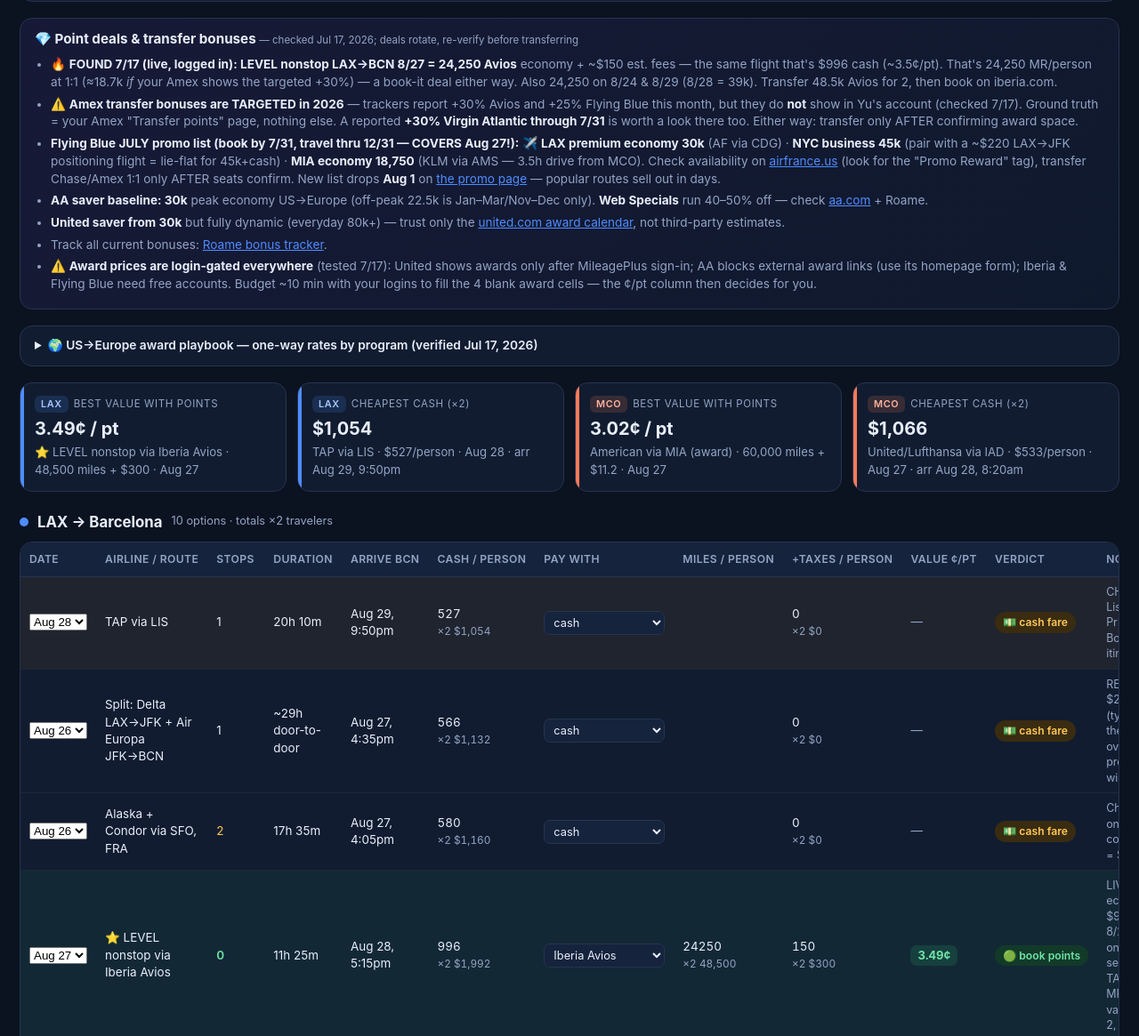
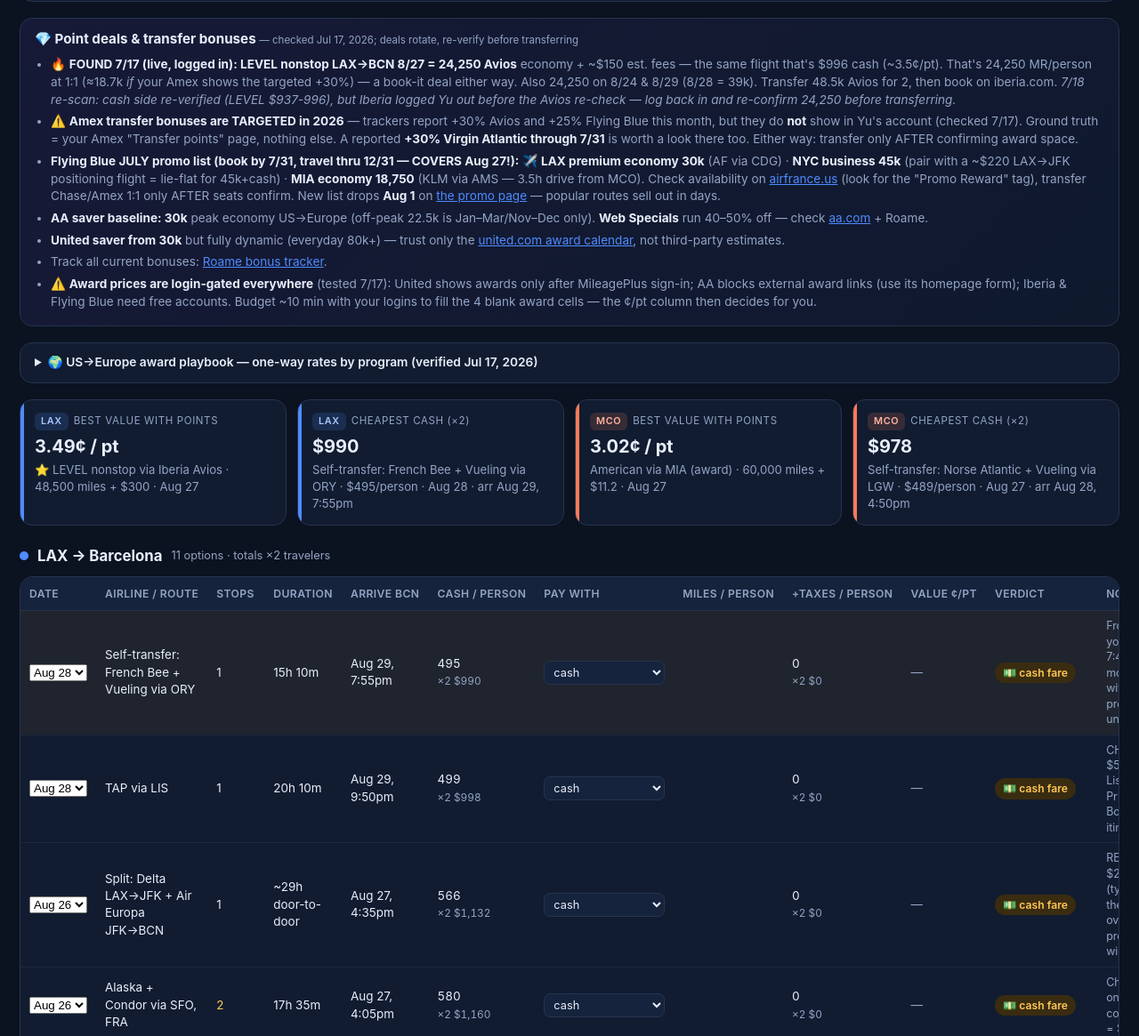
Before and after one commit to yufliu/flight-bcn, a plain HTML site: page index.html in a window 1280 px wide. Shown: the part 384-1549 px from the top of the page at 89% size. Drawn offline with Linux system fonts and the light colour scheme.

Commit message:
Update Barcelona flight tracker (2026-07-18)

```diff
--- a/index.html
+++ b/index.html
@@ -181,7 +181,7 @@
   <div class="deals">
     <h3>💎 Point deals &amp; transfer bonuses <span class="stamp">— checked Jul 17, 2026; deals rotate, re-verify before transferring</span></h3>
     <ul>
-      <li>🔥 <b>FOUND 7/17 (live, logged in): LEVEL nonstop LAX→BCN 8/27 = 24,250 Avios</b> economy + ~$150 est. fees — the same flight that's $996 cash (~3.5¢/pt). That's 24,250 MR/person at 1:1 (≈18.7k <i>if</i> your Amex shows the targeted +30%) — a book-it deal either way. Also 24,250 on 8/24 &amp; 8/29 (8/28 = 39k). Transfer 48.5k Avios for 2, then book on iberia.com.</li>
+      <li>🔥 <b>FOUND 7/17 (live, logged in): LEVEL nonstop LAX→BCN 8/27 = 24,250 Avios</b> economy + ~$150 est. fees — the same flight that's $996 cash (~3.5¢/pt). That's 24,250 MR/person at 1:1 (≈18.7k <i>if</i> your Amex shows the targeted +30%) — a book-it deal either way. Also 24,250 on 8/24 &amp; 8/29 (8/28 = 39k). Transfer 48.5k Avios for 2, then book on iberia.com. <i>7/18 re-scan: cash side re-verified (LEVEL $937-996), but Iberia logged Yu out before the Avios re-check — log back in and re-confirm 24,250 before transferring.</i></li>
       <li>⚠️ <b>Amex transfer bonuses are TARGETED in 2026</b> — trackers report +30% Avios and +25% Flying Blue this month, but they do <b>not</b> show in Yu's account (checked 7/17). Ground truth = your Amex "Transfer points" page, nothing else. A reported <b>+30% Virgin Atlantic through 7/31</b> is worth a look there too. Either way: transfer only AFTER confirming award space.</li>
       <li><b>Flying Blue JULY promo list (book by 7/31, travel thru 12/31 — COVERS Aug 27!):</b>
         ✈️ <b>LAX premium economy 30k</b> (AF via CDG) · <b>NYC business 45k</b> (pair with a ~$220 LAX→JFK positioning flight = lie-flat for 45k+cash) · <b>MIA economy 18,750</b> (KLM via AMS — 3.5h drive from MCO).
@@ -239,7 +239,7 @@
       <span class="money">¢/pt = (cash − award taxes) ÷ miles × 100</span>
     </div>
     <p class="note" style="margin-top:12px">
-      Cash rows are <b>live Google Flights quotes pulled Jul 17, 2026</b> (per adult, incl. taxes) — prices move
+      Cash rows are <b>live Google Flights quotes (Jul 17-18, 2026 — see each row's Checked column)</b> (per adult, incl. taxes) — prices move
       daily, so re-open the row link right before booking. Award miles stay blank until you pull them from the
       airline site (each award row's notes walk you through it). Click any cell to edit; data autosaves in this
       browser; <b>Export JSON</b> to back up. See <code>NOTES.md</code> for the optional API auto-feed upgrade path.
@@ -261,22 +261,22 @@ const gf=(o,d)=>`https://www.google.com/travel/flights?q=Flights+from+${o}+to+BC
 const SEED = [
   // ---- LAX (live quotes 7/17) ----
   {id:"lv1",origin:"LAX",departDate:"2026-08-28",airline:"TAP via LIS",stops:1,duration:"20h 10m",arriveBCN:"Aug 29, 9:50pm",
-   cashPP:527,payWith:"cash",pointsPP:null,taxesPP:0,dateChecked:"7/17 LIVE",link:gf("LAX","2026-08-28"),
-   notes:"CHEAPEST FOUND. Dep 4:40pm. 7h15m Lisbon layover; LAX–LIS leg operated by Privilege Style (wet-lease — basic service). Book: open link → pick the 4:40pm TAP itinerary → continues to flytap.com."},
+   cashPP:499,payWith:"cash",pointsPP:null,taxesPP:0,dateChecked:"7/18 LIVE",link:gf("LAX","2026-08-28"),
+   notes:"CHEAPEST protected ticket — dropped $527→$499 on 7/18. Dep 4:40pm. 7h15m Lisbon layover; LAX–LIS leg operated by Privilege Style (wet-lease — basic service). Book: open link → pick the 4:40pm TAP itinerary → continues to flytap.com."},
   {id:"lv2",origin:"LAX",departDate:"2026-08-26",airline:"Alaska + Condor via SFO, FRA",stops:2,duration:"17h 35m",arriveBCN:"Aug 27, 4:05pm",
    cashPP:580,payWith:"cash",pointsPP:null,taxesPP:0,dateChecked:"7/17 LIVE",link:gf("LAX","2026-08-26"),
    notes:"Cheapest 8/26. Dep 1:30pm. Two airlines on one GF ticket — book through the link so the connection is protected. Same itinerary on 8/27 = $590."},
   {id:"lv3",origin:"LAX",departDate:"2026-08-27",airline:"Alaska + Condor via SFO, FRA",stops:2,duration:"17h 35m",arriveBCN:"Aug 28, 4:05pm",
-   cashPP:590,payWith:"cash",pointsPP:null,taxesPP:0,dateChecked:"7/17 LIVE",link:gf("LAX","2026-08-27"),
-   notes:"Cheapest 8/27 (GF says 8/27 prices 'currently HIGH' — 8/26 & 8/28 are better days). Arr 4:05pm syncs well with MCO party's 1:15pm arrival."},
+   cashPP:710,payWith:"cash",pointsPP:null,taxesPP:0,dateChecked:"7/18 LIVE",link:gf("LAX","2026-08-27"),
+   notes:"JUMPED $590→$710 overnight (7/18); $640 via PDX 2-stop also exists. GF still flags 8/27 'HIGH' — 8/28 is now clearly the better day. Arr 4:05pm."},
   {id:"lv4",origin:"LAX",departDate:"2026-08-26",airline:"Aer Lingus via DUB",stops:1,duration:"17h 20m",arriveBCN:"Aug 27, 10:30pm",
    cashPP:629,payWith:"cash",pointsPP:null,taxesPP:0,dateChecked:"7/17 LIVE",link:gf("LAX","2026-08-26"),
    notes:"Single-airline 1-stop. Dep 8:10pm, 4h25m Dublin layover. $679 on 8/27. Bonus: Aer Lingus awards book with Avios (Chase/Amex transfer) — check aerlingus.com AerClub too."},
   {id:"lv5",origin:"LAX",departDate:"2026-08-28",airline:"Condor via FRA",stops:1,duration:"14h 20m",arriveBCN:"Aug 29, 4:05pm",
-   cashPP:790,payWith:"cash",pointsPP:null,taxesPP:0,dateChecked:"7/17 LIVE",link:gf("LAX","2026-08-28"),
-   notes:"Fastest cheap 1-stop. Dep 4:45pm, tight-ish 1h05m FRA connection. $850 on 8/27. German leisure carrier — checked bag costs extra."},
+   cashPP:810,payWith:"cash",pointsPP:null,taxesPP:0,dateChecked:"7/18 LIVE",link:gf("LAX","2026-08-28"),
+   notes:"Fastest cheap 1-stop ($790→$810 on 7/18). Dep 4:45pm, tight-ish 1h05m FRA connection. $850 on 8/27. Checked bag costs extra."},
   {id:"lv6",origin:"LAX",departDate:"2026-08-28",airline:"LEVEL nonstop",stops:0,duration:"11h 25m",arriveBCN:"Aug 29, 5:15pm",
-   cashPP:937,payWith:"cash",pointsPP:null,taxesPP:0,dateChecked:"7/17 LIVE",link:gf("LAX","2026-08-28"),
+   cashPP:937,payWith:"cash",pointsPP:null,taxesPP:0,dateChecked:"7/18 LIVE",link:gf("LAX","2026-08-28"),
    notes:"The ONLY nonstop. Dep 8:50pm. $996 on 8/27 (as Iberia codeshare); does NOT fly 8/26. ~$350/person premium over 1-stops — pay only if the 11h25m matters."},
   {id:"lv7",origin:"LAX",departDate:"2026-08-26",airline:"Split: Delta LAX→JFK + Air Europa JFK→BCN",stops:1,duration:"~29h door-to-door",arriveBCN:"Aug 27, 4:35pm",
    cashPP:566,payWith:"cash",pointsPP:null,taxesPP:0,dateChecked:"7/17 LIVE",
@@ -294,19 +294,28 @@ const SEED = [
    cashPP:5893,payWith:"United",pointsPP:200000,taxesPP:5.60,dateChecked:"7/17 LIVE",
    link:"https://www.united.com/en/us/fsr/choose-flights?f=LAX&t=BCN&d=2026-08-27&tt=1&px=2&awardTravel=true",
    notes:"LIVE: cheapest Polaris award 200k + $5.60 (cardmember 180k) — 8:50am via EWR; most routings 340-395k. 2.9¢/pt vs $5,893 cash is nominal — you'd never pay that cash. 200k UR/person is steep. Iberia business: NO award space 8/27. Better business plays: FB Promo Rewards (Aug 1 refresh) or Avios business on a flex date via Monthly view."},
+  {id:"lv11",origin:"LAX",departDate:"2026-08-28",airline:"Self-transfer: French Bee + Vueling via ORY",stops:1,duration:"15h 10m",arriveBCN:"Aug 29, 7:55pm",
+   cashPP:495,payWith:"cash",pointsPP:null,taxesPP:0,dateChecked:"7/18 LIVE",link:gf("LAX","2026-08-28"),
+   notes:"From GF's Cheapest tab (self-transfer rows = your split-ticket method, automated). Dep 7:45pm, 2h35m Paris-Orly self-connect — YOU move bags, no protection if leg 1 is late. $473 with 6h15m layover. Only $4 under TAP's protected $499 — TAP is the smarter buy unless this gaps wider."},
   // ---- MCO (live quotes 7/17) ----
   {id:"mv1",origin:"MCO",departDate:"2026-08-27",airline:"United/Lufthansa via IAD",stops:1,duration:"16h 43m",arriveBCN:"Aug 28, 8:20am",
    cashPP:533,payWith:"cash",pointsPP:null,taxesPP:0,dateChecked:"7/17 LIVE",link:gf("MCO","2026-08-27"),
    notes:"CHEAPEST MCO (tied w/ Air Canada 2-stop). Dep 9:37am, 6h40m IAD layover. Arrives 8:20am — earliest BCN arrival of the bunch."},
   {id:"mv2",origin:"MCO",departDate:"2026-08-27",airline:"United/Lufthansa via ORD",stops:1,duration:"13h 15m",arriveBCN:"Aug 28, 1:15pm",
-   cashPP:593,payWith:"cash",pointsPP:null,taxesPP:0,dateChecked:"7/17 LIVE",link:gf("MCO","2026-08-27"),
+   cashPP:598,payWith:"cash",pointsPP:null,taxesPP:0,dateChecked:"7/18 LIVE",link:gf("MCO","2026-08-27"),
    notes:"Best time/price balance. Dep 6:00pm, 1h27m ORD connection. Arr 1:15pm — 3h before LAX party's Alaska/Condor 4:05pm arrival. +$60 over cheapest for 3.5h less travel."},
   {id:"mv3",origin:"MCO",departDate:"2026-08-27",airline:"Delta/Virgin Atlantic via ATL",stops:1,duration:"13h 05m",arriveBCN:"Aug 28, 12:50pm",
    cashPP:597,payWith:"cash",pointsPP:null,taxesPP:0,dateChecked:"7/17 LIVE",link:gf("MCO","2026-08-27"),
    notes:"Dep 5:45pm, 2h19m ATL connection. Arr 12:50pm. Nearly identical to the ORD option — pick by carrier preference."},
   {id:"mv4",origin:"MCO",departDate:"2026-08-27",airline:"JetBlue via BOS",stops:1,duration:"11h 50m",arriveBCN:"Aug 28, 9:45am",
-   cashPP:663,payWith:"cash",pointsPP:null,taxesPP:0,dateChecked:"7/17 LIVE",link:gf("MCO","2026-08-27"),
-   notes:"Fastest MCO option. Dep 3:55pm, 1h21m BOS connection, arr 9:45am. JetBlue = decent legroom + free wifi."},
+   cashPP:623,payWith:"cash",pointsPP:null,taxesPP:0,dateChecked:"7/18 LIVE",link:gf("MCO","2026-08-27"),
+   notes:"Fastest MCO option — DROPPED $663→$623 on 7/18. Dep 3:55pm, 1h21m BOS connection, arr 9:45am. Decent legroom + free wifi."},
+  {id:"mv7",origin:"MCO",departDate:"2026-08-27",airline:"Delta/Virgin via BOS (long layover)",stops:1,duration:"19h 35m",arriveBCN:"Aug 28, 8:35am",
+   cashPP:498,payWith:"cash",pointsPP:null,taxesPP:0,dateChecked:"7/18 LIVE",link:gf("MCO","2026-08-27"),
+   notes:"NEW 7/18: cheapest protected MCO ticket. Dep 7:00am, 9h15m Boston layover (leave the airport, get a lobster roll). Arr 8:35am — earliest arrival too."},
+  {id:"mv8",origin:"MCO",departDate:"2026-08-27",airline:"Self-transfer: Norse Atlantic + Vueling via LGW",stops:1,duration:"14h 20m",arriveBCN:"Aug 28, 4:50pm",
+   cashPP:489,payWith:"cash",pointsPP:null,taxesPP:0,dateChecked:"7/18 LIVE",link:gf("MCO","2026-08-27"),
+   notes:"GF Cheapest tab. Dep 8:30pm, 3h40m Gatwick self-connect (a $496 version has only 1h30m — too tight for self-transfer). No bags included, no protection. Only ~$9 under the protected Delta $498 — take the Delta."},
   {id:"mv5",origin:"MCO",departDate:"2026-08-27",airline:"American via MIA (award)",stops:1,duration:"11h 20m",arriveBCN:"Aug 28, 9:05am",
    cashPP:913,payWith:"American",pointsPP:30000,taxesPP:5.60,dateChecked:"cash 7/17",
    link:"https://www.aa.com/booking/find-flights",
@@ -341,6 +350,10 @@ function load(){
           const s = SEED.find(x=>x.id===r.id);
           if(s && typeof r.notes==="string" && r.notes!==s.notes &&
              (r.notes.includes("% ACTIVE")||r.notes.includes("bonus active now"))) r.notes = s.notes;
+        });
+        // append rows for newly-discovered deals (ids the stored data has never had)
+        ["lv11","mv7","mv8"].forEach(id=>{
+          if(!p.rows.some(r=>r.id===id)){ const s2=SEED.find(x=>x.id===id); if(s2) p.rows.push(structuredClone(s2)); }
         });
         return p;
       }
```
